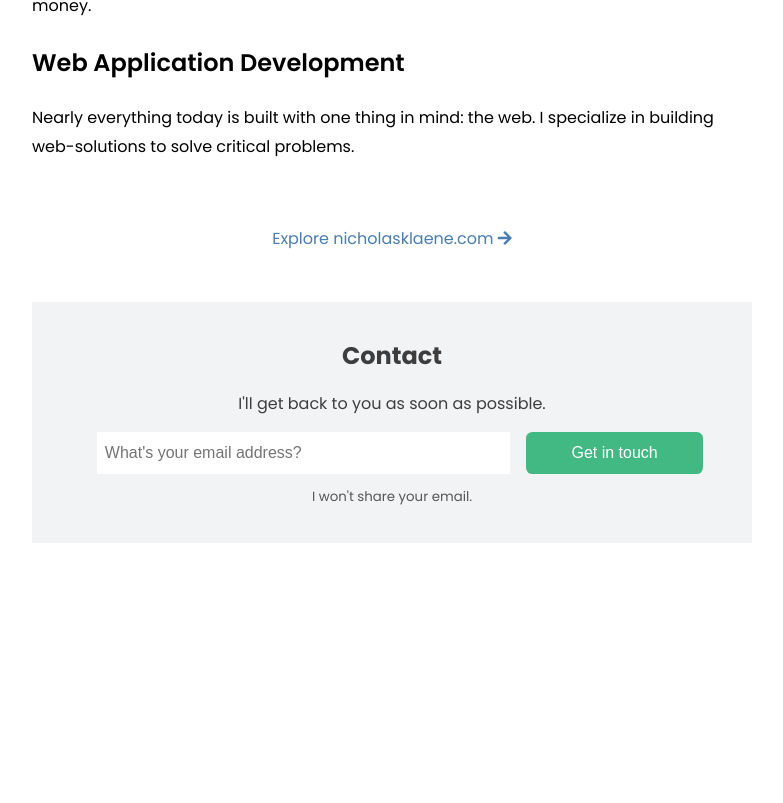
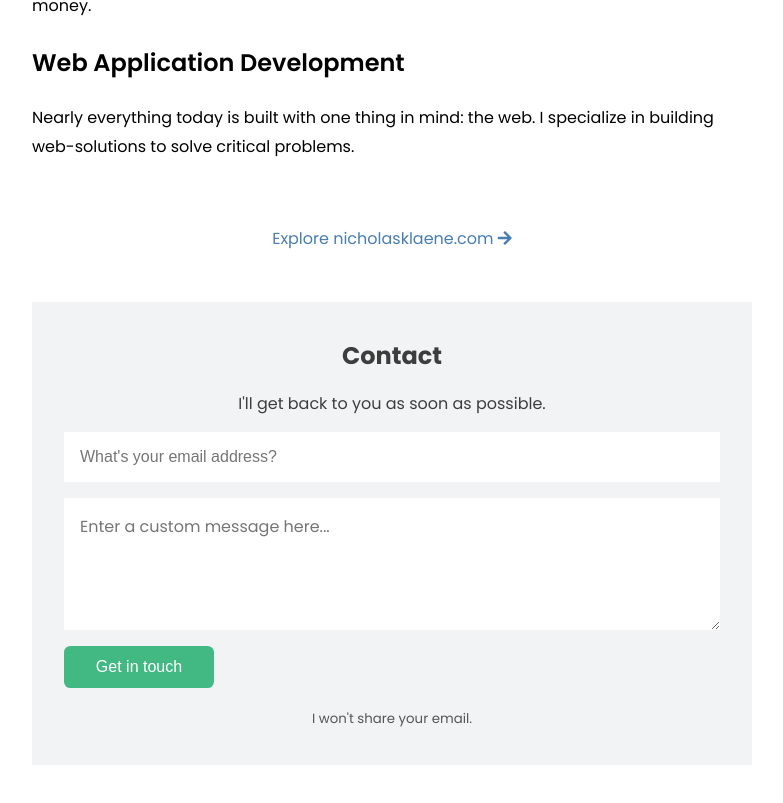
Before and after one commit to nicholasklaene/nicholasklaene.com, a Vue app: page / in a window 1280 px wide. Shown: the part 771-1574 px from the top of the page, without its empty margins (248-1031 px from the left). Before the commit the page ends 1362 px from the top, so only its background shows below. Built offline with nearby package versions, Linux system fonts and the light colour scheme.

Commit message:
added message field to form, refactored

```diff
--- a/src/components/ContactForm.vue
+++ b/src/components/ContactForm.vue
@@ -9,6 +9,12 @@
         required
         placeholder="What's your email address?"
       />
+      <div class="textarea-wrapper">
+        <textarea
+          v-model="message"
+          placeholder="Enter a custom message here..."
+        ></textarea>
+      </div>
       <button type="submit">Get in touch</button>
     </form>
     <small>I won't share your email.</small>
@@ -21,11 +27,12 @@ export default {
   data() {
     return {
       email: "",
+      message: "",
     };
   },
   methods: {
-    saveEmail() {
-      console.log(this.email);
+    saveInformation() {
+      console.log(this.email, this.message);
     },
   },
 };
@@ -44,20 +51,35 @@ export default {
     margin-block-end: 0.8rem;
   }
   form {
-    width: 90%;
-    display: grid;
-    margin: 0 auto 0.5rem auto;
-    grid-template-columns: 70% 30%;
+    width: 100%;
+    display: flex;
+    flex-direction: column;
     gap: 1rem;
-    @media screen and (max-width: 540px) {
-      grid-template-columns: 1fr;
-    }
+    margin: 0 auto 1rem auto;
     input {
       border: none;
       font-size: 1rem;
-      padding: 0.5rem;
+      padding: 1rem;
+    }
+    .textarea-wrapper {
+      width: 100%;
+      margin: 0 auto;
+      display: flex;
+      textarea {
+        font-family: Poppins, sans-serif;
+        border: none;
+        width: 100%;
+        max-width: 100%;
+        padding: 1rem;
+        min-height: 100px;
+        font-size: 1rem;
+        &:focus {
+          outline: none;
+        }
+      }
     }
     button {
+      max-width: 150px;
       border: none;
       background-color: #42b883;
       color: #fff;
```
Also changed, not shown: 2021-07-30.png (deleted).
